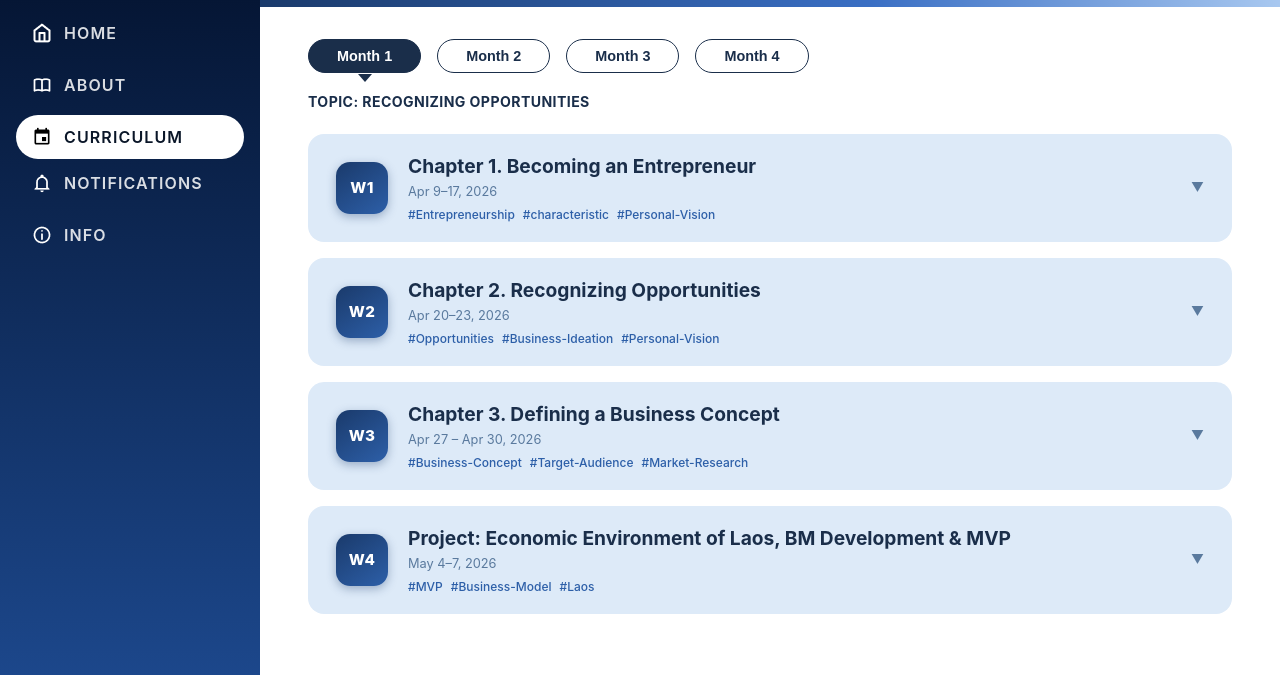
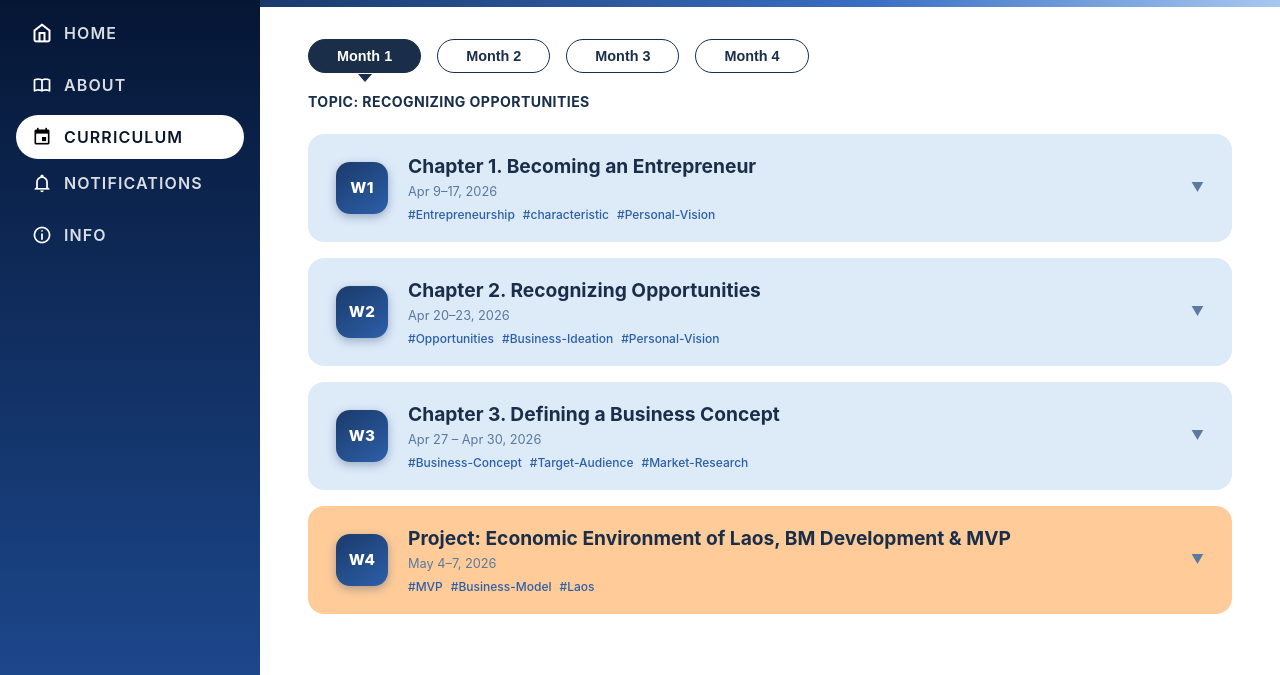
Before and after one commit to danajung38/Laos-training, a plain HTML site: page curriculum.html in a window 1280 px wide. Shown: the part 125-800 px from the top of the page. Drawn offline with Linux system fonts and the light colour scheme.

Commit message:
Update curriculum.css

```diff
--- a/css/curriculum.css
+++ b/css/curriculum.css
@@ -134,6 +134,11 @@
 
 .curr-card:hover {
   box-shadow: 0 4px 18px rgba(26, 46, 74, 0.12);
+}
+
+/* ── 4번째 카드 배경색 (주황색) ── */
+.curr-list .curr-card:nth-of-type(4) {
+  background-color: #ffcc99;
 }
 
 /* 카드 헤더 (항상 보이는 부분) */
```
